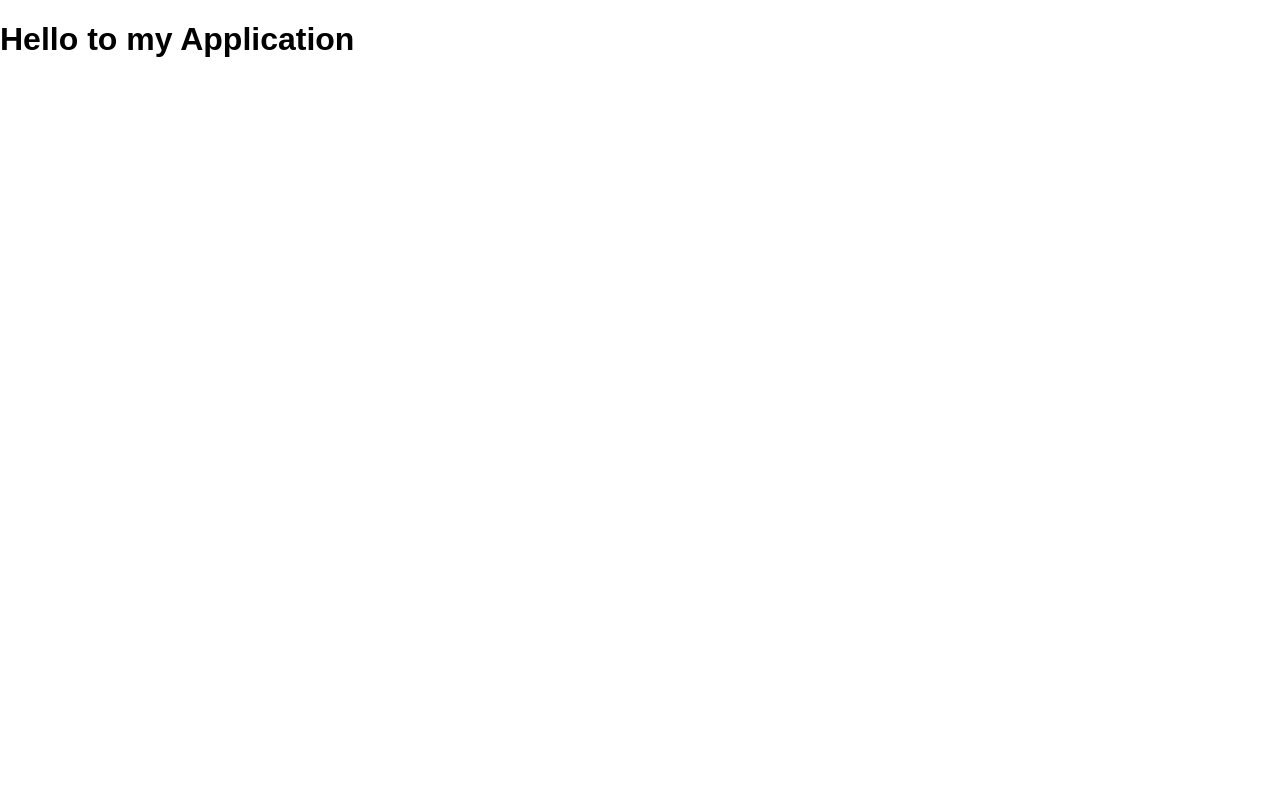
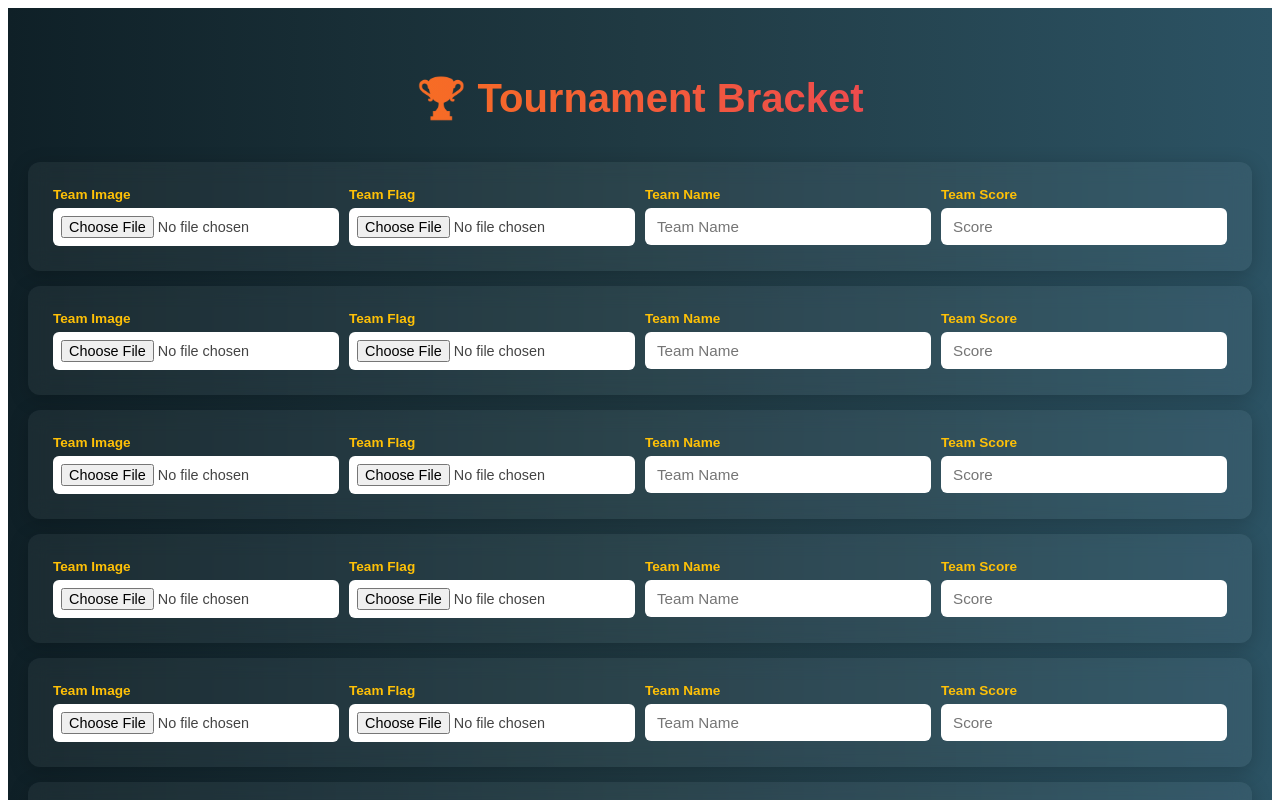
Before and after one commit to LokaElhefnawy/GLProject, a JavaScript app: page / in a window 1280 px wide. Shown: the top 800 px of the page. Built offline with nearby package versions, Linux system fonts and the light colour scheme.

Commit message:
Update app.vue

```diff
--- a/src/renderer/src/app.vue
+++ b/src/renderer/src/app.vue
@@ -1,17 +1,113 @@
 <template>
-  <div>
-    <h1>Hello to my Application</h1>
-
-
+  <div class="brackets-view">
+    <h1 class="title">🏆 Tournament Bracket</h1>
+    <div v-for="n in 32" :key="n" class="bracket-row">
+      <div class="input-group">
+        <label>Team Image</label>
+        <input type="file" accept="image/*" />
+      </div>
+      <div class="input-group">
+        <label>Team Flag</label>
+        <input type="file" accept="image/*" />
+      </div>
+      <div class="input-group">
+        <label>Team Name</label>
+        <input type="text" placeholder="Team Name" />
+      </div>
+      <div class="input-group">
+        <label>Team Score</label>
+        <input type="number" placeholder="Score" />
+      </div>
+    </div>
   </div>
 </template>
 
-<script setup>
+<script>
+export default {
+  name: "BracketsView"
+};
 </script>
 
-<style>
-body {
-  font-family: sans-serif;
-  margin: 0;
+<style scoped>
+.brackets-view {
+  padding: 40px 20px;
+  background: linear-gradient(to right, #0f2027, #203a43, #2c5364);
+  min-height: 100vh;
+  font-family: 'Poppins', sans-serif;
+  color: #fff;
+}
+
+.title {
+  text-align: center;
+  font-size: 2.5rem;
+  font-weight: 700;
+  margin-bottom: 40px;
+  background: linear-gradient(90deg, #ff8a00, #e52e71);
+  -webkit-background-clip: text;
+  -webkit-text-fill-color: transparent;
+}
+
+.bracket-row {
+  display: flex;
+  flex-wrap: wrap;
+  justify-content: space-between;
+  background: rgba(255, 255, 255, 0.05);
+  border-radius: 12px;
+  padding: 20px;
+  margin-bottom: 15px;
+  box-shadow: 0 4px 20px rgba(0, 0, 0, 0.2);
+  backdrop-filter: blur(10px);
+  transition: all 0.3s ease-in-out;
+}
+
+.bracket-row:hover {
+  transform: translateY(-2px);
+  box-shadow: 0 6px 25px rgba(255, 138, 0, 0.3);
+}
+
+.input-group {
+  flex: 1 1 22%;
+  display: flex;
+  flex-direction: column;
+  margin: 5px;
+  min-width: 150px;
+}
+
+.input-group label {
+  font-size: 0.85rem;
+  margin-bottom: 6px;
+  font-weight: 600;
+  color: #ffc107;
+}
+
+input[type="text"],
+input[type="number"] {
+  padding: 10px 12px;
+  border-radius: 6px;
+  border: none;
+  background-color: #fff;
+  color: #333;
+  font-size: 0.95rem;
+  transition: box-shadow 0.2s ease;
+}
+
+input[type="text"]:focus,
+input[type="number"]:focus {
+  box-shadow: 0 0 0 2px #ff8a00;
+  outline: none;
+}
+
+input[type="file"] {
+  background-color: #fff;
+  color: #444;
+  padding: 8px;
+  border-radius: 6px;
+  border: none;
+  font-size: 0.9rem;
+  cursor: pointer;
+}
+
+input[type="file"]:hover {
+  background-color: #f1f1f1;
 }
 </style>
```
